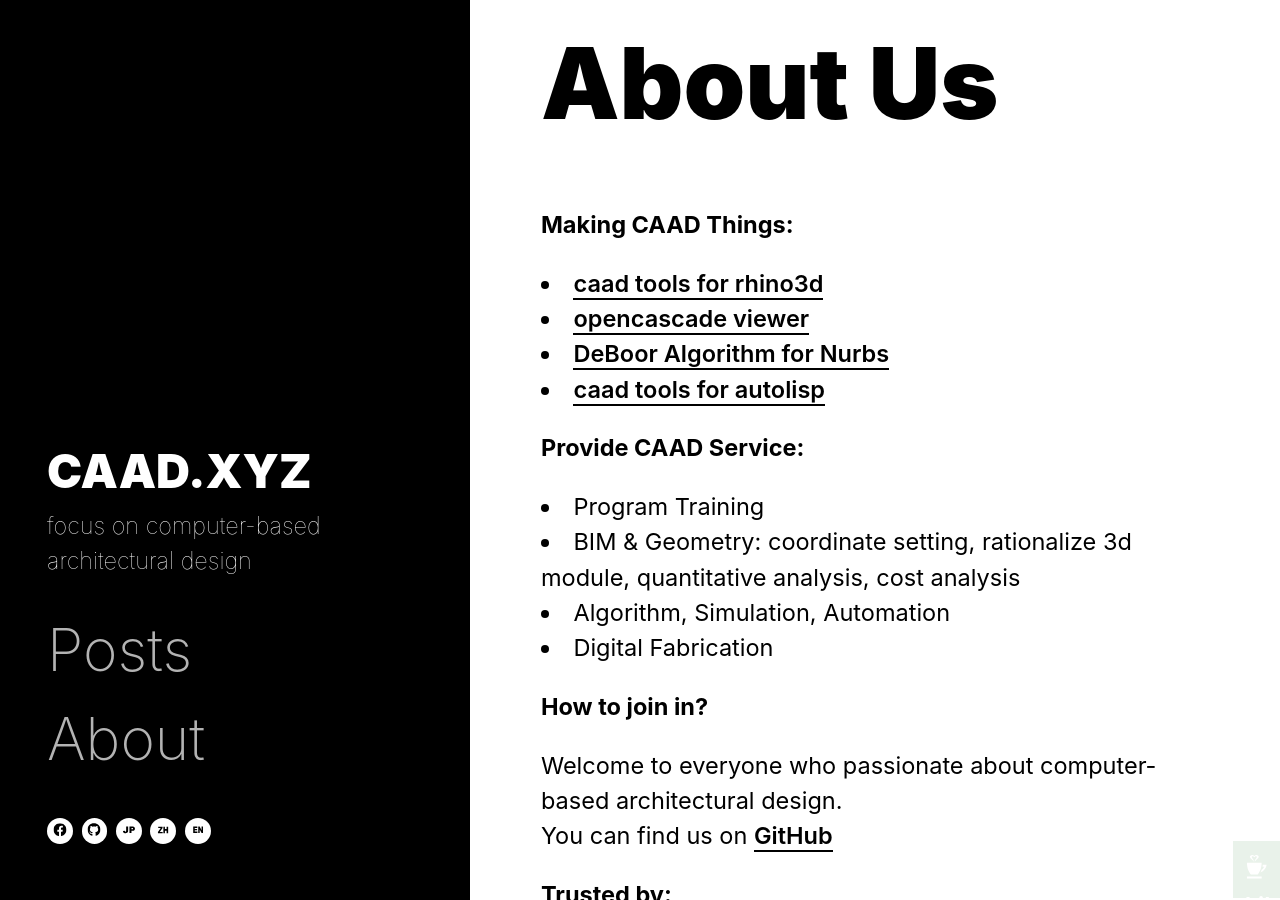
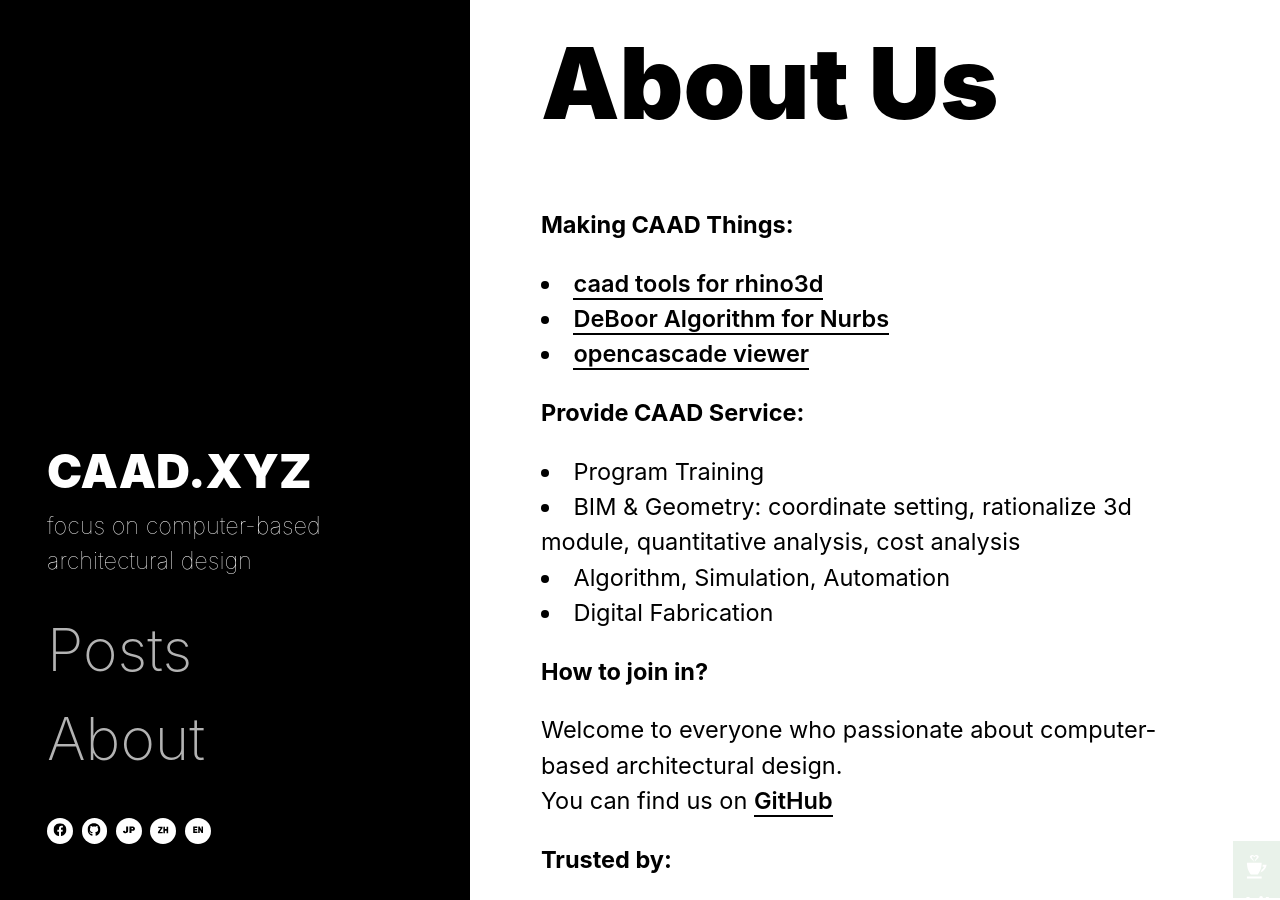
Before and after one commit to caadxyz/caadxyz.github.com, a Jekyll site: the page built from _pages/about.md, in a window 1280 px wide and 900 px high. Built offline with Jekyll 4.4.1, drawn with Linux system fonts in a browser that asks for light colours.

Commit message:
autolisp

```diff
--- a/_pages/about.md
+++ b/_pages/about.md
@@ -8,9 +8,8 @@ description: We make things...
 **Making CAAD Things:**
 
 * [caad tools for rhino3d](https://github.com/caadxyz/caad4rhino)
+* [DeBoor Algorithm for Nurbs](https://github.com/caadxyz/DeBoorAlgorithmNurbs)
 * [opencascade viewer](https://github.com/caadxyz/glfwOcctViewer)
-* [DeBoor Algorithm for Nurbs](https://github.com/caadxyz/DeBoorAlgorithmNurbs)
-* [caad tools for autolisp](https://github.com/caadxyz/caad4lisp)
 
 **Provide CAAD Service:**
 
```
